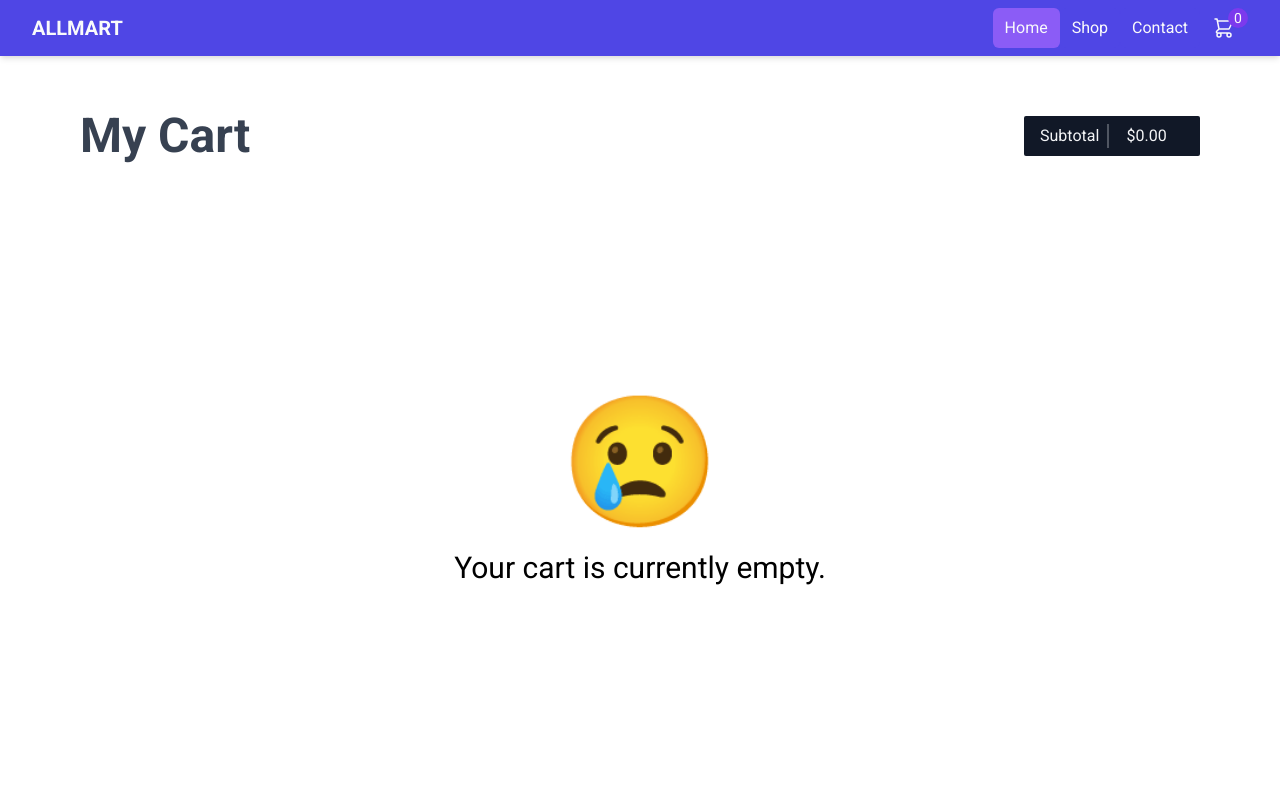
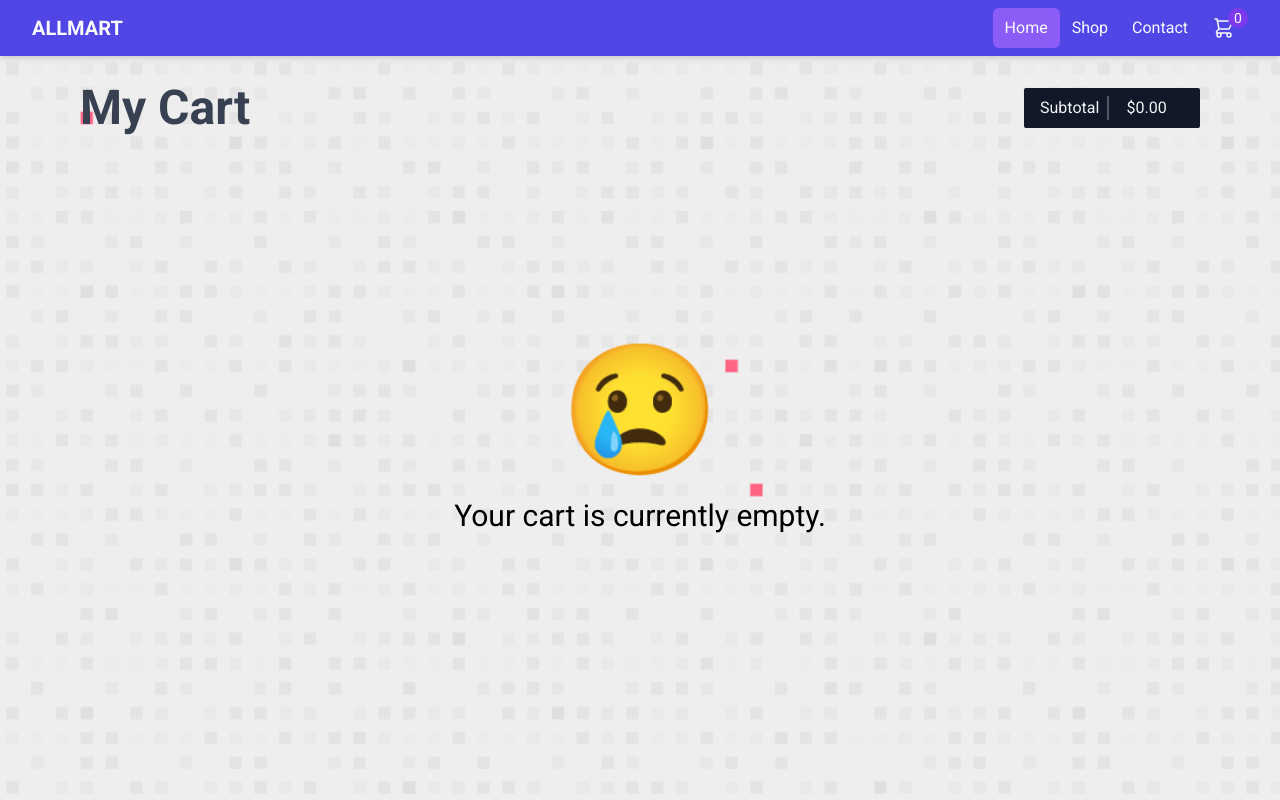
Before and after one commit to a1ali/Shopping-cart, a React (Create React App) app: page /Shopping-cart/cart in a window 1280 px wide. Built offline with nearby package versions, Linux system fonts and the light colour scheme.

Commit message:
background styling

```diff
--- a/src/components/ItemCard.js
+++ b/src/components/ItemCard.js
@@ -2,7 +2,7 @@ import React from "react";
 
 const ItemCard = ({ itemImg, itemTitle, itemPrice }) => {
     return (
-        <div className="w-36 h-72 md:w-80 md:h-96 m-4 flex flex-col rounded-sm pt-4 border border-opacity-50 cursor-pointer overflow-hidden shadow-md transform hover:scale-95 ease-in duration-150">
+        <div className="w-36 h-72 md:w-80 md:h-96 m-4 flex flex-col rounded-sm pt-4 border border-opacity-50 bg-white cursor-pointer overflow-hidden shadow-md transform hover:scale-95 ease-in duration-150">
             <img
                 src={itemImg}
                 alt=""
--- a/src/pages/Cart.js
+++ b/src/pages/Cart.js
@@ -53,9 +53,9 @@ const Cart = () => {
     }, [cart]);
 
     return (
-        <div className="font-roboto ">
-            <div className="flex items-center justify-between mx-4 md:mx-20 pt-4 my-2">
-                <h1 className="text-3xl  md:text-5xl font-semibold md:my-8 text-gray-700">
+        <div className="font-roboto overflow-y-auto h-93v scrollbar-thin  scrollbar-thumb-rounded-md  scrollbar-thumb-gray-400  scrollbar-track-gray-200 bg-hero-pattern">
+            <div className="flex items-center justify-between mx-4 md:mx-20 pt-3 my-2">
+                <h1 className="text-3xl  md:text-5xl font-semibold md:my-2 text-gray-700">
                     My Cart
                 </h1>
                 <div className="bg-gray-900 flex text-gray-100 w-44 px-2 py-2 text-md divide-x-2 divide-opacity-30 divide-gray-200 rounded-sm">
@@ -66,20 +66,21 @@ const Cart = () => {
                 </div>
             </div>
             {cart.length === 0 ? (
-                <motion.div className="flex h-70v flex-col items-center justify-center"
+                <motion.div
+                    className="flex h-70v flex-col items-center justify-center"
                     variants={{
                         hidden: {
-                            y:-30,
-                            opacity:0,
+                            y: -30,
+                            opacity: 0,
                         },
                         visible: {
-                            y:0,
-                            opacity:1,
+                            y: 0,
+                            opacity: 1,
                             transition: {
                                 delay: "100ms",
-                                ease: "easeIn"
-                            }
-                        }
+                                ease: "easeIn",
+                            },
+                        },
                     }}
                     initial="hidden"
                     animate="visible"
@@ -92,47 +93,54 @@ const Cart = () => {
                     </span>
                 </motion.div>
             ) : (
-                cart.map((item, i) => (
+                <div className="">
+                    {cart.map((item, i) => (
                         <AnimatePresence>
                             <motion.div
                                 key={item.id}
-                            className="relative mx-4 my-6 md:mx-20 flex items-center border p-2 divide-x-2 divide-gray-300 divide-opacity-50 rounded-sm  hover:shadow-md border-opacity-50 transform duration-200 ease-in"
-
+                                className=" mx-4 my-6 md:mx-20 flex items-center border p-2 divide-x-2 divide-gray-300 divide-opacity-50 rounded-sm shadow-sm  hover:shadow-md bg-white border-opacity-50 transform duration-200 ease-in"
                                 variants={{
-                                hiddenInit: i => ({
-                                    opacity:0,
+                                    hiddenInit: (i) => ({
+                                        opacity: 0,
                                         y: -5 * i,
                                     }),
                                     hidden: {
-                                    opacity:1,
+                                        opacity: 1,
                                     },
-                                visibleInit: i => ({
-                                    opacity:1,
+                                    visibleInit: (i) => ({
+                                        opacity: 1,
                                         y: 0,
                                         transition: {
                                             delay: i * 0.05,
-                                        ease: "easeIn"
-                                    }
+                                            ease: "easeIn",
+                                        },
                                     }),
                                     visible: {
-                                    opacity:1,
+                                        opacity: 1,
                                     },
                                     exit: {
-                                    opacity:0,
+                                        opacity: 0,
+                                    },
+                                }}
+                                initial={
+                                    initialAnimate ? "hiddenInit" : "hidden"
                                 }
-                            }}
-                            initial={initialAnimate ? "hiddenInit": "hidden"}
                                 // animate="visible"
-                            animate={initialAnimate ? "visibleInit": "visible"}
+                                animate={
+                                    initialAnimate ? "visibleInit" : "visible"
+                                }
                                 // exit="exit"
                                 custom={i}
-
                             >
                                 <Link
                                     className="mr-3 h-20 w-20 object-contain flex items-center justify-center"
                                     to={`/Shopping-cart/shop/${item.itemId}`}
                                 >
-                                <img className="p-1 md:p-3" src={item.image} alt="" />
+                                    <img
+                                        className="p-1 md:p-3"
+                                        src={item.image}
+                                        alt=""
+                                    />
                                 </Link>
                                 <div className="pl-4 w-full overflow-hidden">
                                     <div className="flex justify-between items-center w-full">
@@ -145,23 +153,30 @@ const Cart = () => {
                                         <span
                                             className="text-4xl font-light transform -translate-y-2 rotate-45 cursor-pointer"
                                             onClick={() => {
-                                            removeFromCart(item.id)
+                                                removeFromCart(item.id);
                                                 setInitialAnimate(false);
                                             }}
                                         >
                                             +
                                         </span>
                                     </div>
-                                <h1>{item.clothing ? `Size: ${item.size}`: ""}</h1>
+                                    <h1>
+                                        {item.clothing
+                                            ? `Size: ${item.size}`
+                                            : ""}
+                                    </h1>
                                     <h1>Quantity: {item.quantity}</h1>
                                     <h1>
                                         Total Price: $
-                                    {(item.quantity * item.price).toFixed(2)}
+                                        {(item.quantity * item.price).toFixed(
+                                            2
+                                        )}
                                     </h1>
                                 </div>
                             </motion.div>
                         </AnimatePresence>
-                    ))
+                    ))}
+                </div>
             )}
 
             {cart.length > 0 ? (
@@ -169,10 +184,12 @@ const Cart = () => {
                     <motion.button
                         className="bg-green-600 w-36 h-11  flex items-center justify-center text-gray-100 text-lg divide-x-2 divide-green-200 divide-opacity-50 lowercase space-x-2 rounded-sm transform delay-100 ease-in hover:bg-green-500"
                         onClick={() => {
-                            toggleAnim()
+                            toggleAnim();
                             setTimeout(() => {
-                                window.location.replace('https://www.youtube.com/watch?v=dQw4w9WgXcQ')
-                            }, 1650)
+                                window.location.replace(
+                                    "https://www.youtube.com/watch?v=dQw4w9WgXcQ"
+                                );
+                            }, 1650);
                         }}
                     >
                         <motion.svg
--- a/src/pages/Shop.js
+++ b/src/pages/Shop.js
@@ -40,8 +40,8 @@ const Shop = () => {
     }, [activeTab]);
 
     return (
-        <div className="flex flex-col md:flex-row  h-93v 3xl:h-95v  relative">
-            <div className="flex items-center justify-center w-full md:w-24 md:h-full">
+        <div className="flex flex-col md:flex-row  h-93v 3xl:h-95v  relative bg-hero-pattern">
+            <div className="flex items-center justify-center w-full md:w-24 md:h-full bg-gray-100 shadow-md">
                 <ul className="flex justify-center md:h-full md:flex-col w-full pt-2 md:pt-0 font-roboto text-sm border-b md:border-b-0 md:border-r">
                     <li
                         className={`flex flex-col items-center justify-center px-3 cursor-pointer border-b-2 md:border-r-2  md:border-b-0 md:py-2 ${
@@ -129,11 +129,12 @@ const Shop = () => {
                     </svg>
                 </div>
             ) : (
-                <div className="overflow-y-auto flex flex-wrap w-full justify-center md:scrollbar-thin  md:scrollbar-thumb-rounded-md  md:scrollbar-thumb-gray-500  md:scrollbar-track-gray-400">
+                <div className="overflow-y-auto flex flex-wrap w-full justify-center scrollbar-thin  scrollbar-thumb-rounded-md  scrollbar-thumb-gray-400  scrollbar-track-gray-200">
                     {items.map((item) => (
                         <motion.div
                             initial={{opacity:0, translateY: "-20px"}}
                             animate={{opacity:1, translateY: "0px"}}
+                            className=""
                         >
                             <Link to={`/Shopping-cart/shop/${item.id}`}>
                                 <ItemCard
```
Lines whose indentation alone changed are shown as unchanged.
